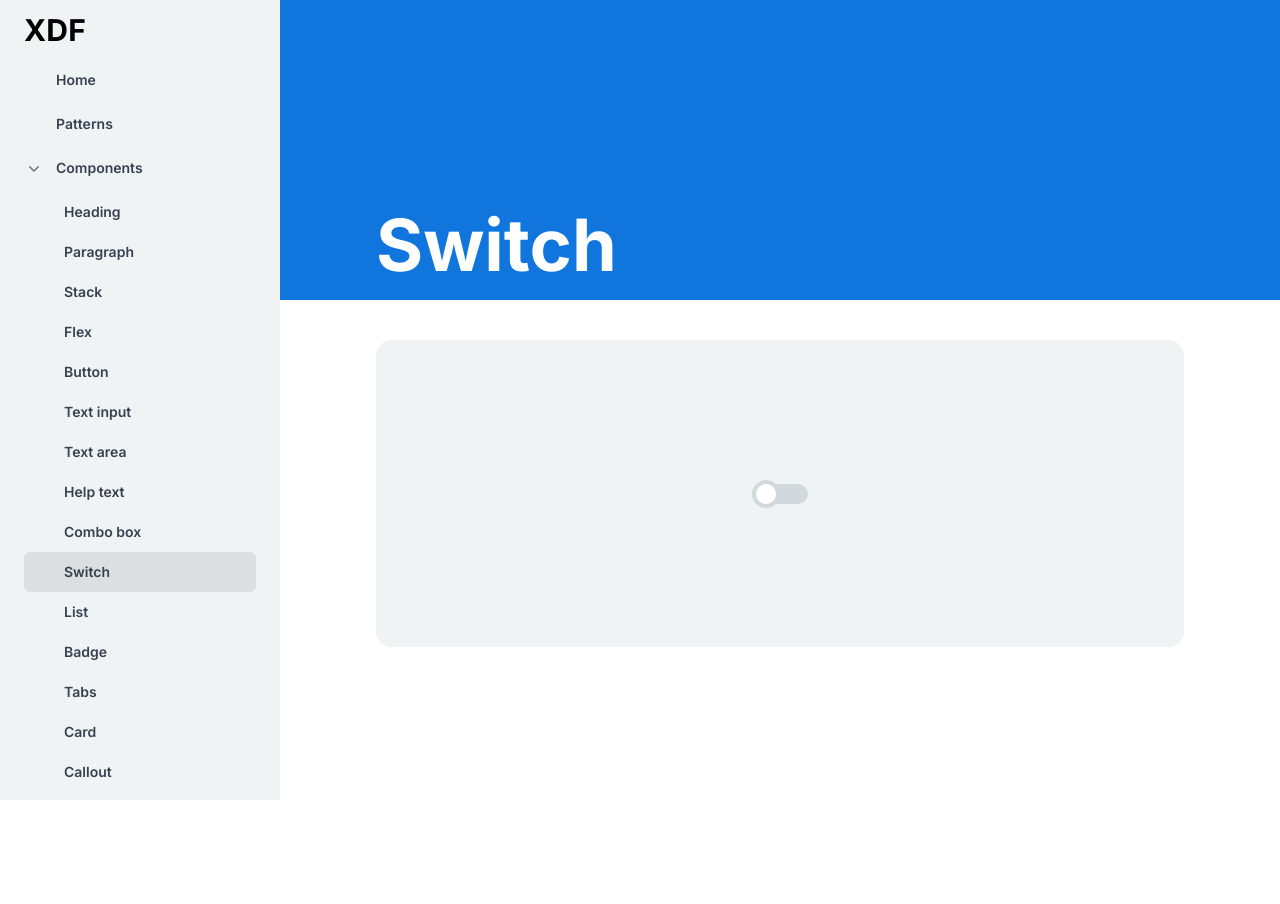
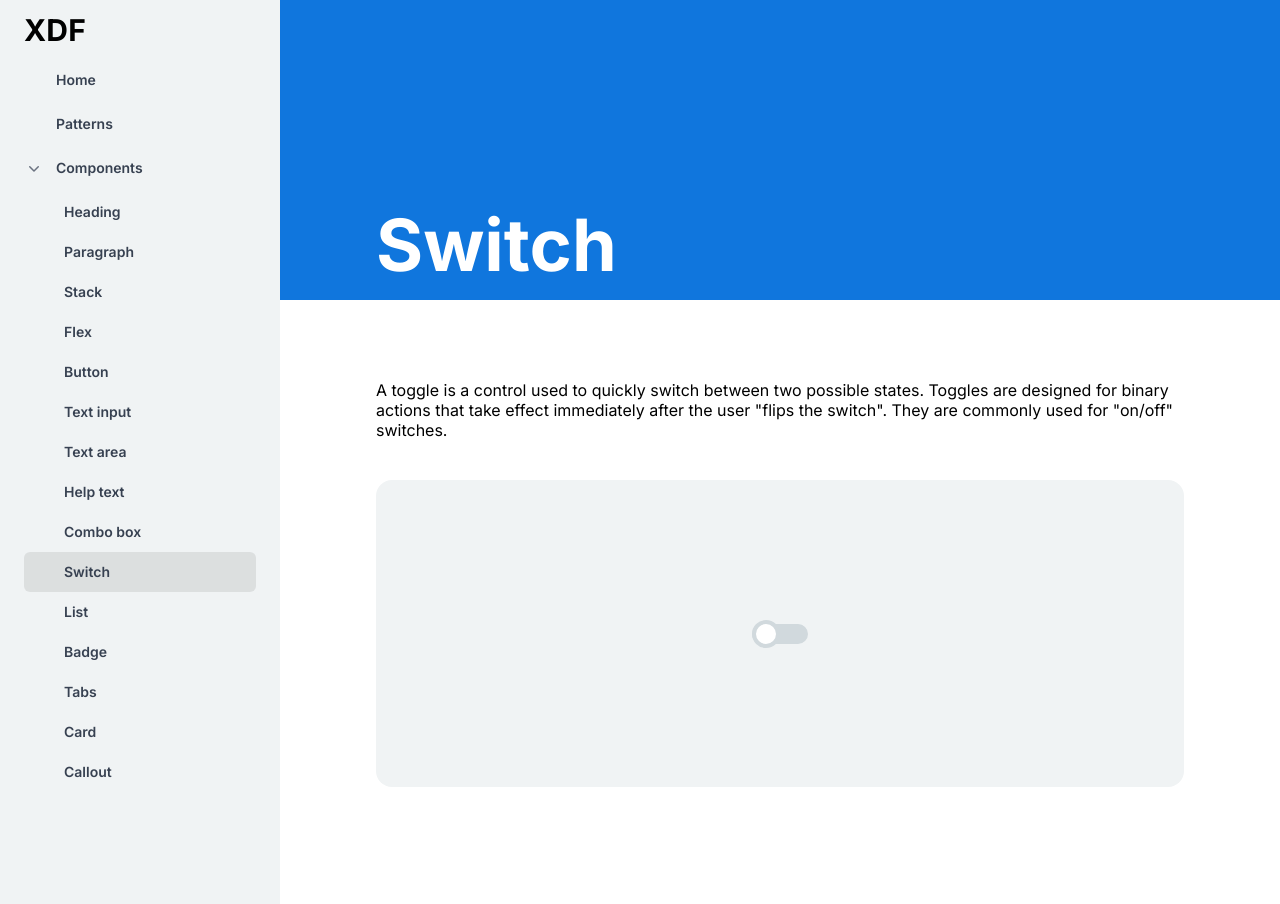
Before and after one commit to totisama/design-system, a Next.js app: page /components/switch in a window 1280 px wide. Before the commit the page ends 800 px from the top, so only its background shows below. Built offline with nearby package versions, Linux system fonts and the light colour scheme.

Commit message:
add paragraph

```diff
--- a/src/app/components/switch/page.tsx
+++ b/src/app/components/switch/page.tsx
@@ -1,10 +1,19 @@
 import { PageWrapper } from '@/components/page-wrapper'
 import { Switch } from '@/components/switch'
+import { Text } from '@/components/text'
 import type React from 'react'
 
 export default function SwitchPage() {
   return (
     <PageWrapper name='Switch'>
+      <section className='w-full my-10'>
+        <Text as='p'>
+          A toggle is a control used to quickly switch between two possible
+          states. Toggles are designed for binary actions that take effect
+          immediately after the user &quot;flips the switch&quot;. They are
+          commonly used for &quot;on/off&quot; switches.
+        </Text>
+      </section>
       <section className='h-96 w-full'>
         <div className='w-full bg-[#F0F3F4] h-4/5 flex items-center justify-center rounded-2xl'>
           <Switch />
```
